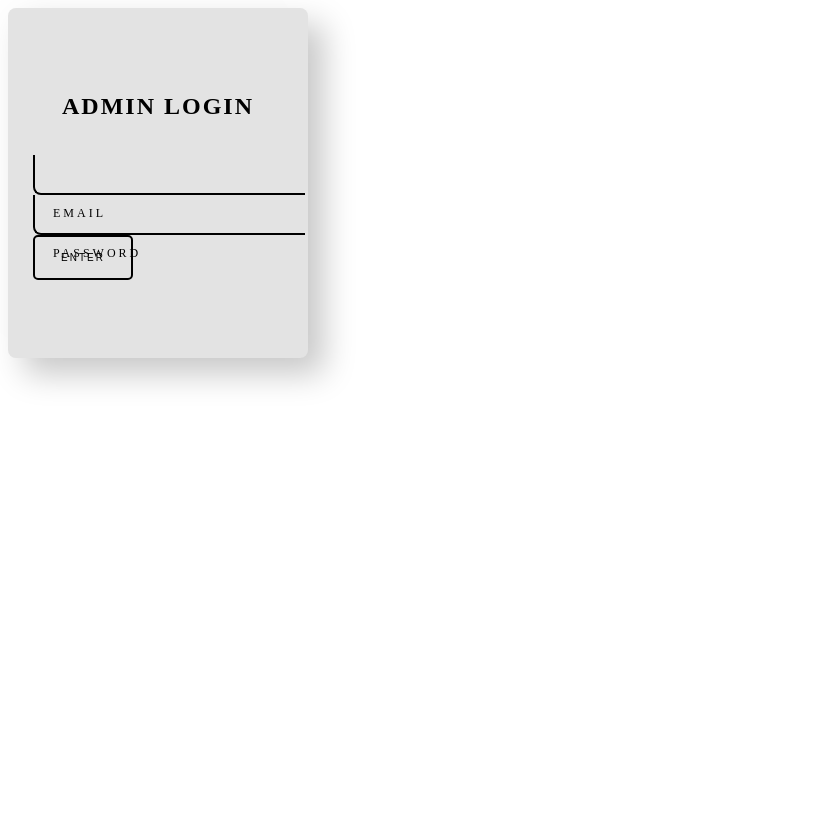
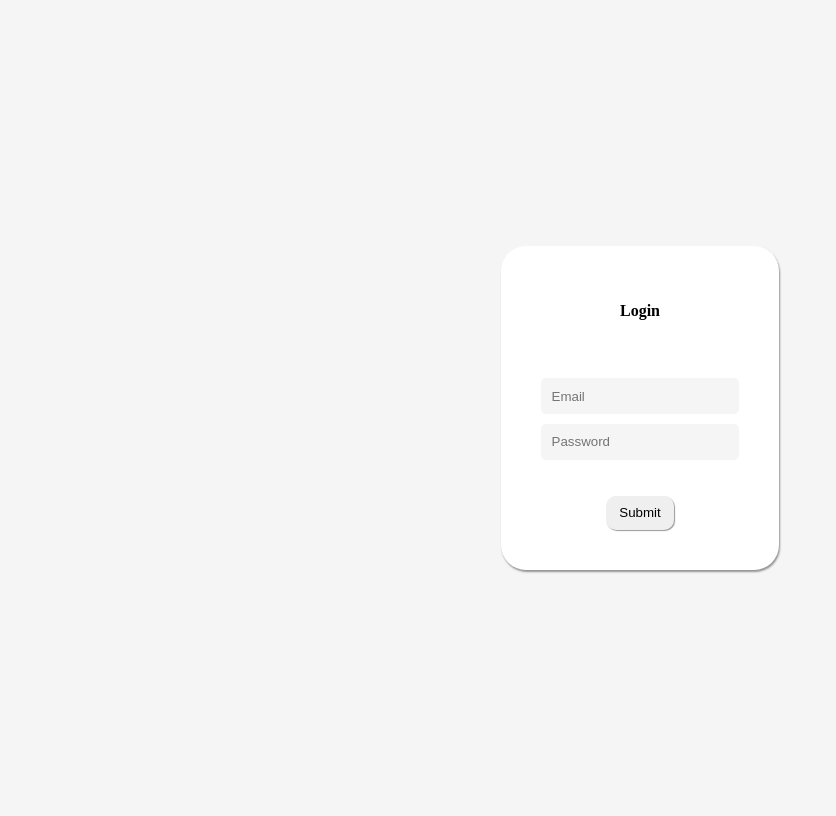
Before and after one commit to hncs28/finalbackend, a Laravel app: page /admin in a window 1280 px wide. Shown: the whole page, without its empty margins (0-836 px from the left). Run offline with Laravel 12, Linux system fonts and the light colour scheme.

Commit message:
Refactor form styling and UX in login.blade.php

```diff
--- a/resources/views/CMS/login.blade.php
+++ b/resources/views/CMS/login.blade.php
@@ -6,147 +6,99 @@
     <meta name="viewport" content="width=device-width, initial-scale=1.0">
     <title>Login</title>
     <style>
-        /* From Uiverse.io by JkHuger */
-        .singup {
-            color: #000;
-            text-transform: uppercase;
-            letter-spacing: 2px;
-            display: block;
-            font-weight: bold;
-            font-size: x-large;
-            margin-top: 1.5em;
+        body {
+            background-color: whitesmoke;
         }
 
-        .card {
+        .container {
             display: flex;
             justify-content: center;
             align-items: center;
-            min-height: 350px;
-            width: 300px;
-            flex-direction: column;
-            gap: 35px;
-            border-radius: 15px;
-            background: #e3e3e3;
-            box-shadow: 16px 16px 32px #c8c8c8,
-                -16px -16px 32px #fefefe;
-            border-radius: 8px;
+            height: 100vh;
         }
 
-        .inputBox,
-        .inputBox1 {
-            position: relative;
-            width: 250px;
+        .form {
+            display: flex;
+            flex-direction: column;
+            gap: 10px;
+            background-color: white;
+            padding: 2.5em;
+            border-radius: 25px;
+            transition: .4s ease-in-out;
+            box-shadow: rgba(0, 0, 0, 0.4) 1px 2px 2px;
         }
 
-        .inputBox input,
-        .inputBox1 input {
-            width: 100%;
-            padding: 10px;
-            outline: none;
-            border: none;
-            color: #000;
-            font-size: 1em;
-            background: transparent;
-            border-left: 2px solid #000;
-            border-bottom: 2px solid #000;
-            transition: 0.1s;
-            border-bottom-left-radius: 8px;
+        .form:hover {
+            transform: translateX(-0.5em) translateY(-0.5em);
+            border: 1px solid #171717;
+            box-shadow: 10px 10px 0px #666666;
         }
 
-        .inputBox span,
-        .inputBox1 span {
-            margin-top: 5px;
-            position: absolute;
-            left: 0;
-            transform: translateY(-4px);
-            margin-left: 10px;
-            padding: 10px;
-            pointer-events: none;
-            font-size: 12px;
-            color: #000;
-            text-transform: uppercase;
-            transition: 0.5s;
-            letter-spacing: 3px;
-            border-radius: 8px;
+        .heading {
+            color: black;
+            padding-bottom: 2em;
+            text-align: center;
+            font-weight: bold;
         }
 
-        .inputBox input:valid~span,
-        .inputBox input:focus~span {
-            transform: translateX(113px) translateY(-15px);
-            font-size: 0.8em;
-            padding: 5px 10px;
-            background: #000;
-            letter-spacing: 0.2em;
-            color: #fff;
-            border: 2px;
+        .input {
+            border-radius: 5px;
+            border: 1px solid whitesmoke;
+            background-color: whitesmoke;
+            outline: none;
+            padding: 0.7em;
+            transition: .4s ease-in-out;
         }
 
-        .inputBox1 input:valid~span,
-        .inputBox1 input:focus~span {
-            transform: translateX(156px) translateY(-15px);
-            font-size: 0.8em;
-            padding: 5px 10px;
-            background: #000;
-            letter-spacing: 0.2em;
-            color: #fff;
-            border: 2px;
+        .input:hover {
+            box-shadow: 6px 6px 0px #969696,
+                -3px -3px 10px #ffffff;
         }
 
-        .inputBox input:valid,
-        .inputBox input:focus,
-        .inputBox1 input:valid,
-        .inputBox1 input:focus {
-            border: 2px solid #000;
-            border-radius: 8px;
+        .input:focus {
+            background: #ffffff;
+            box-shadow: inset 2px 5px 10px rgba(0, 0, 0, 0.3);
         }
 
-        .enter {
-            height: 45px;
-            width: 100px;
-            border-radius: 5px;
-            border: 2px solid #000;
-            cursor: pointer;
-            background-color: transparent;
-            transition: 0.5s;
-            text-transform: uppercase;
-            font-size: 10px;
-            letter-spacing: 2px;
-            margin-bottom: 3em;
+        .form .btn {
+            margin-top: 2em;
+            align-self: center;
+            padding: 0.7em;
+            padding-left: 1em;
+            padding-right: 1em;
+            border-radius: 10px;
+            border: none;
+            color: black;
+            transition: .4s ease-in-out;
+            box-shadow: rgba(0, 0, 0, 0.4) 1px 1px 1px;
         }
 
-        .enter:hover {
-            background-color: rgb(0, 0, 0);
-            color: white;
+        .form .btn:hover {
+            box-shadow: 6px 6px 0px #969696,
+                -3px -3px 10px #ffffff;
+            transform: translateX(-0.5em) translateY(-0.5em);
+        }
+
+        .form .btn:active {
+            transition: .2s;
+            transform: translateX(0em) translateY(0em);
+            box-shadow: none;
         }
     </style>
 </head>
 
 <body>
     <div class="container">
-        <div class="card">
-            <a class="singup">Admin login</a>
-
-            <!-- Form starts here -->
-            <form action="{{ route('login') }}" method="POST">
-                @csrf
-                <!-- Email input -->
-                <div class="inputBox1">
-                    <input type="email" name="email" required="required">
-                    <span class="user">Email</span>
-                </div>
-
-                <!-- Password input -->
-                <div class="inputBox">
-                    <input type="password" name="password" required="required">
-                    <span>Password</span>
-                </div>
-
-                <!-- Submit button -->
-                <button type="submit" class="enter">Enter</button>
-            </form>
-            <!-- Form ends here -->
-
-        </div>
+        <form class="form" action="{{ route('login') }}" method="POST">
+            @csrf <!-- CSRF token for Laravel -->
+            <p class="heading">Login</p>
+            <!-- Email field with name attribute -->
+            <input class="input" name="email" placeholder="Email" type="email" required>
+            <!-- Password field with name attribute -->
+            <input class="input" name="password" placeholder="Password" type="password" required>
+            <!-- Submit button -->
+            <button class="btn" type="submit">Submit</button>
+        </form>
     </div>
 </body>
 
```
